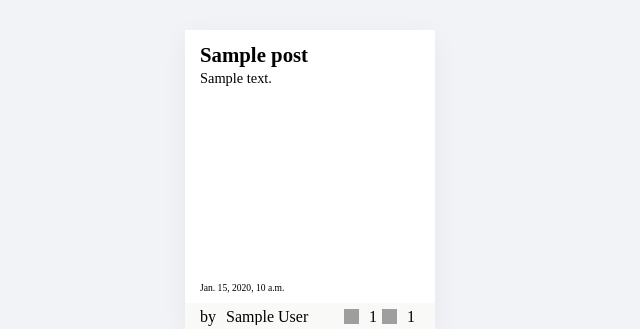
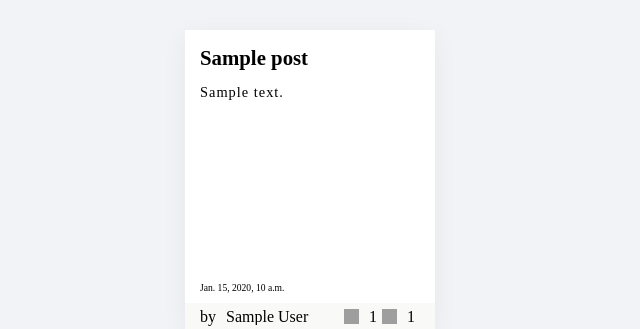
Before and after one commit to 8th-caulion/JongwonyounIntroduce, a Django app: page / in a window 1280 px wide. Shown: the part 54-383 px from the top of the page, without its empty margins (0-640 px from the left). Run offline with Django 3.2, Linux system fonts and the light colour scheme; tables that the repository leaves empty hold one stand-in row (values such as "Sample post"); some libraries are stand-ins or nearby versions; grey boxes are pictures that could not be loaded.

Commit message:
메인페이지 line height, letter-spacing, font-weight 수정

```diff
--- a/Project/static/css/home.css
+++ b/Project/static/css/home.css
@@ -49,9 +49,11 @@
 }
 
 .myCardHeader {
-    font-weight: 700;
+    font-weight: 600;
     font-size: 1.3rem;
     padding: 0 15px;
+    margin-bottom: 10px;
+    line-height: 25px;
 }
 
 .myCardBody {
@@ -61,6 +63,8 @@
     height: 100%;
     flex: 1 0;
     padding: 0 15px;
+    letter-spacing: 1px;
+    line-height: 15px;
 }
 
 .myCardFootersContainer {
```
